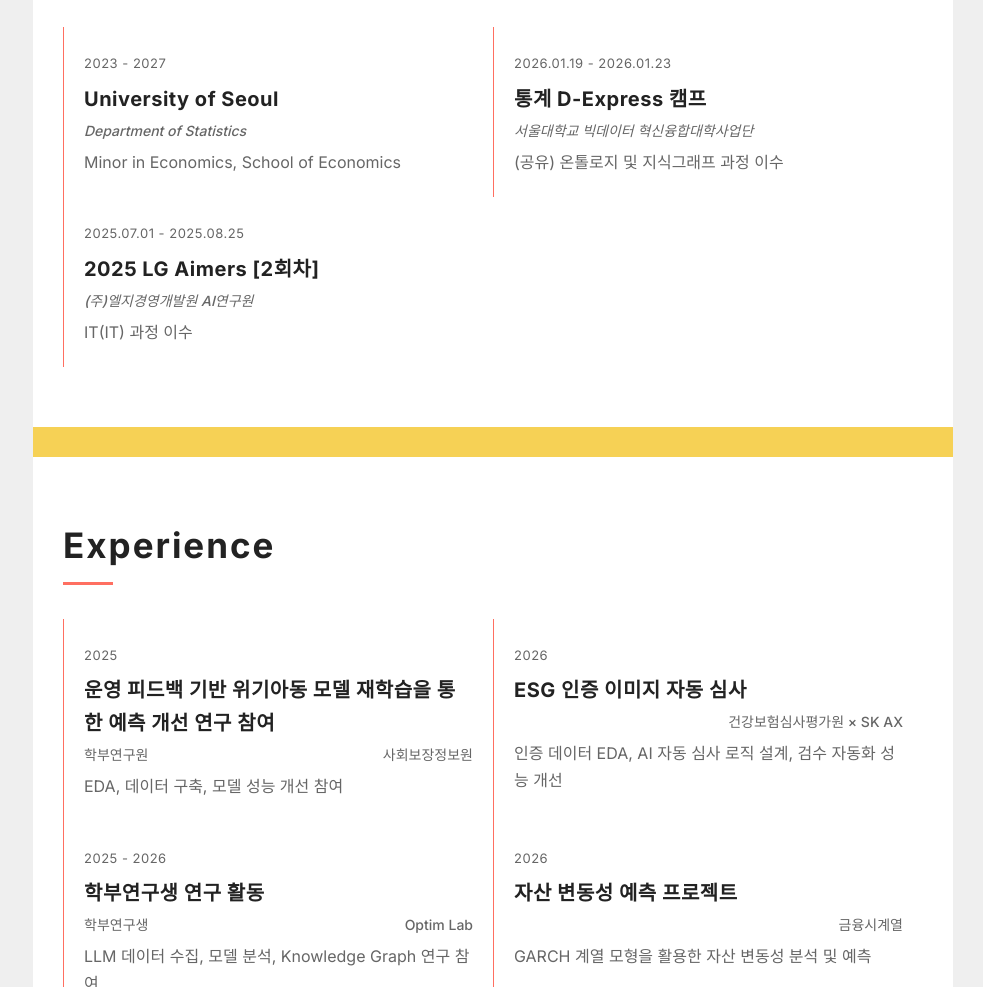
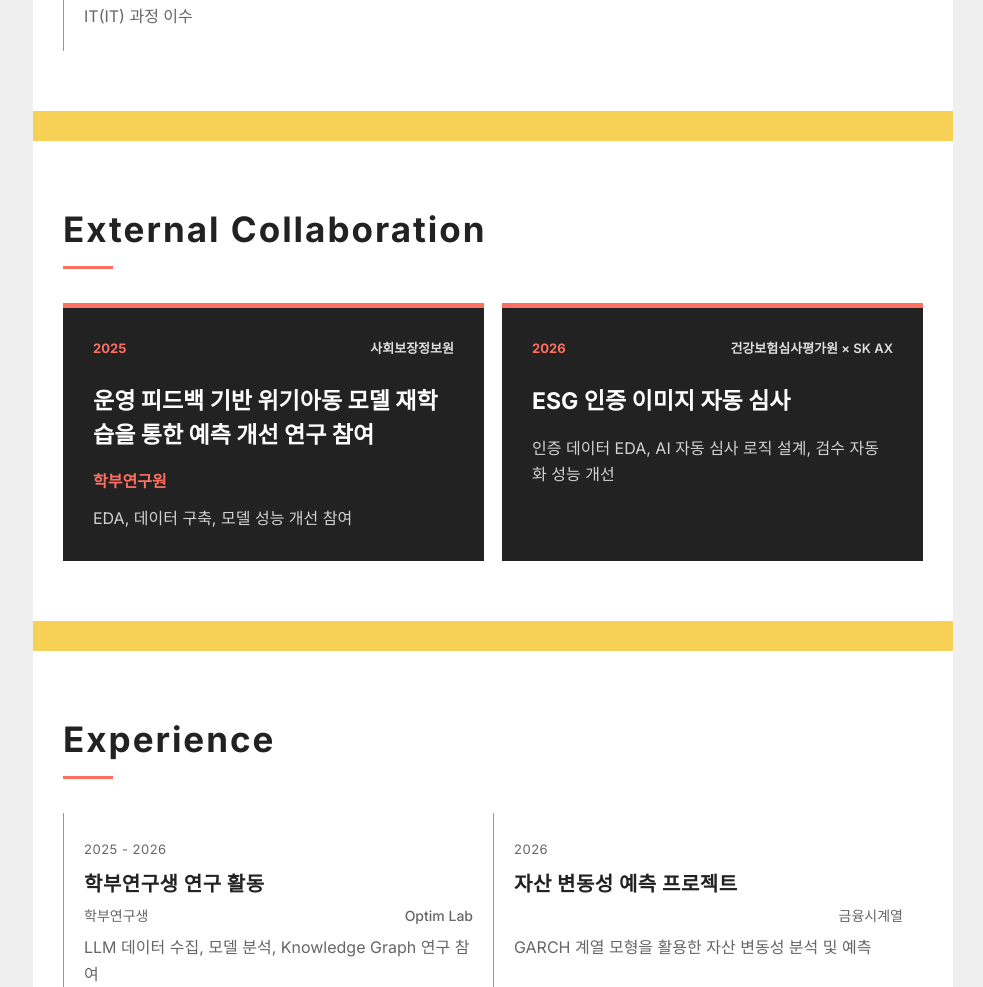
Before and after one commit to dhdy0203-dot/portfolio, a plain HTML site: page index.html in a window 1280 px wide. Shown: the part 1813-2800 px from the top of the page, without its empty margins (297-1280 px from the left). Drawn offline with Linux system fonts and the light colour scheme.

Commit message:
Add files via upload

```diff
--- a/app.js
+++ b/app.js
@@ -27,10 +27,10 @@
 
   const educationTimeline = (items) => items.map(item => `
     <article class="timeline-item">
-      <span class="timeline-date">${item.date}</span>
+      ${item.date ? `<span class="timeline-date">${item.date}</span>` : ""}
       <h3>${item.title}</h3>
-      <h4>${item.subtitle}</h4>
-      <p>${item.description}</p>
+      ${item.subtitle ? `<h4>${item.subtitle}</h4>` : ""}
+      ${item.description ? `<p>${item.description}</p>` : ""}
     </article>`).join("");
 
   const experienceTimeline = (items) => items.map(item => {
@@ -49,6 +49,19 @@
   }).join("");
 
   $("#education-list").innerHTML = educationTimeline(d.education);
+
+  const collaborationTimeline = (items) => items.map(item => `
+    <article class="featured-collab-card">
+      <div class="featured-collab-top">
+        <span class="featured-date">${item.date}</span>
+        <span class="featured-org">${item.organization || ""}</span>
+      </div>
+      <h3>${item.title}</h3>
+      ${item.role ? `<p class="featured-role">${item.role}</p>` : ""}
+      <p>${item.description}</p>
+    </article>`).join("");
+
+  $("#collaboration-list").innerHTML = collaborationTimeline(d.externalCollaboration || []);
   $("#experience-list").innerHTML = experienceTimeline(d.experience);
 
   const sideProjectTimeline = (items) => items.map(item => `
--- a/index.html
+++ b/index.html
@@ -14,13 +14,14 @@
   <div class="page">
     <aside class="sidebar">
       <div class="profile-art">
-        <img src="assets/profile.svg" alt="Profile placeholder" />
+        <img src="assets/profile-photo.png" alt="Profile photo" />
       </div>
       <button class="menu-button" aria-label="메뉴 열기">☰</button>
       <nav class="nav" aria-label="주요 메뉴">
         <a href="#home">Home <span>⌂</span></a>
         <a href="#about">About <span>◎</span></a>
-        <a href="#experience">Experience <span>★</span></a>
+        <a href="#collaboration">Collaboration <span>★</span></a>
+        <a href="#experience">Experience <span>◎</span></a>
         <a href="#side-projects">Side Projects <span>＋</span></a>
         <a href="#skills">Skills <span>◆</span></a>
         <a href="#awards">Awards <span>◇</span></a>
@@ -39,7 +40,7 @@
           <p class="roles" id="hero-roles"></p>
         </div>
         <div class="hero-figure" aria-hidden="true">
-          <img src="assets/hero.svg" alt="" />
+          <img src="assets/hero-photo.png" alt="Profile photo" />
         </div>
       </section>
 
@@ -50,8 +51,7 @@
 
       <section class="panel" id="about">
         <header class="section-title"><h2>About Me</h2></header>
-        <div class="about-grid">
-          <img class="about-image" src="assets/about.svg" alt="About placeholder" />
+        <div class="about-grid about-grid-text-only">
           <div>
             <p id="about-text"></p>
             <a class="button" href="#contact">Contact Me</a>
@@ -67,6 +67,11 @@
       <section class="panel" id="education">
         <header class="section-title"><h2>Education</h2></header>
         <div class="timeline-grid" id="education-list"></div>
+      </section>
+
+      <section class="panel featured-panel" id="collaboration">
+        <header class="section-title"><h2>External Collaboration</h2></header>
+        <div class="featured-collab-grid" id="collaboration-list"></div>
       </section>
 
       <section class="panel" id="experience">
--- a/site-data.js
+++ b/site-data.js
@@ -32,7 +32,7 @@ window.PORTFOLIO_DATA = {
     }
   ],
 
-  experience: [
+  externalCollaboration: [
     {
       date: "2025",
       title: "운영 피드백 기반 위기아동 모델 재학습을 통한 예측 개선 연구 참여",
@@ -46,7 +46,10 @@ window.PORTFOLIO_DATA = {
       role: "",
       organization: "건강보험심사평가원 × SK AX",
       description: "인증 데이터 EDA, AI 자동 심사 로직 설계, 검수 자동화 성능 개선"
-    },
+    }
+  ],
+
+  experience: [
     {
       date: "2025 - 2026",
       title: "학부연구생 연구 활동",
@@ -123,6 +126,12 @@ window.PORTFOLIO_DATA = {
 
   certifications: [
     {
+      date: "",
+      title: "OPIc",
+      subtitle: "Intermediate High (IH)",
+      description: ""
+    },
+    {
       date: "2025.06.01",
       title: "제22회 새벽강변 국제마라톤대회",
       subtitle: "10km",
--- a/styles.css
+++ b/styles.css
@@ -28,7 +28,7 @@ a{color:inherit}
   background:#222;
   z-index:20;
 }
-.profile-art img{display:block;width:100%;aspect-ratio:1/0.86;object-fit:cover}
+.profile-art img{display:block;width:100%;aspect-ratio:1/0.86;object-fit:cover;object-position:45% 34%}
 .nav{padding:18px 0 90px}
 .nav a{
   display:flex;align-items:center;justify-content:space-between;
@@ -67,7 +67,7 @@ a{color:inherit}
 .hero h1{font-size:clamp(44px,6vw,72px);line-height:1.06;color:var(--ink);margin:0 0 14px;letter-spacing:-2px}
 .roles{margin:0;color:var(--ink);font-size:clamp(18px,2.3vw,28px);font-weight:500;min-height:2.2em}
 .hero-figure{align-self:end}
-.hero-figure img{display:block;width:100%;max-height:390px;object-fit:contain;object-position:bottom}
+.hero-figure img{display:block;width:100%;height:360px;object-fit:cover;object-position:center 42%;border-left:4px solid var(--coral)}
 .action-row{display:grid;grid-template-columns:1fr 1fr;border-bottom:30px solid var(--yellow)}
 .action{
   display:block;padding:16px 20px;text-align:center;text-decoration:none;
@@ -81,6 +81,7 @@ a{color:inherit}
 .section-title:after{content:"";position:absolute;left:0;bottom:0;width:50px;height:3px;background:var(--coral)}
 .about-grid{display:grid;grid-template-columns:minmax(220px, .8fr) 1.2fr;gap:30px;align-items:center}
 .about-image{width:100%;aspect-ratio:4/5;object-fit:cover;background:#eee}
+.about-grid-text-only{grid-template-columns:1fr;max-width:760px}
 .button{
   display:inline-block;border:0;border-radius:0;padding:9px 17px;
   color:#222;background:var(--coral);text-decoration:none;font:inherit;font-weight:600;cursor:pointer
@@ -152,6 +153,7 @@ footer p{margin:0}.credit{opacity:.72}
   .content{width:100%;margin-left:0;max-width:none;padding:20px}
 }
 @media(max-width:720px){
+  .featured-collab-grid{grid-template-columns:1fr}
   .content{padding:12px}
   .panel{padding:42px 20px;border-bottom-width:18px}
   .action-row{border-bottom-width:18px}
@@ -165,3 +167,13 @@ footer p{margin:0}.credit{opacity:.72}
   .project-grid{grid-template-columns:1fr}
   .action{font-size:16px}
 }
+
+.featured-panel{background:#fff}
+.featured-collab-grid{display:grid;grid-template-columns:1fr 1fr;gap:18px}
+.featured-collab-card{background:#222;color:#f5f5f5;padding:30px;min-height:255px;border-top:5px solid var(--coral);display:flex;flex-direction:column}
+.featured-collab-top{display:flex;justify-content:space-between;gap:18px;align-items:flex-start;margin-bottom:26px;font-size:13px}
+.featured-date{color:var(--coral);font-weight:700}
+.featured-org{text-align:right;color:#ddd;font-weight:600}
+.featured-collab-card h3{margin:0 0 16px;color:#fff;font-size:23px;line-height:1.45}
+.featured-collab-card p{margin:0;color:#d1d1d1}
+.featured-role{color:var(--coral)!important;font-weight:700;margin-bottom:10px!important}
```
